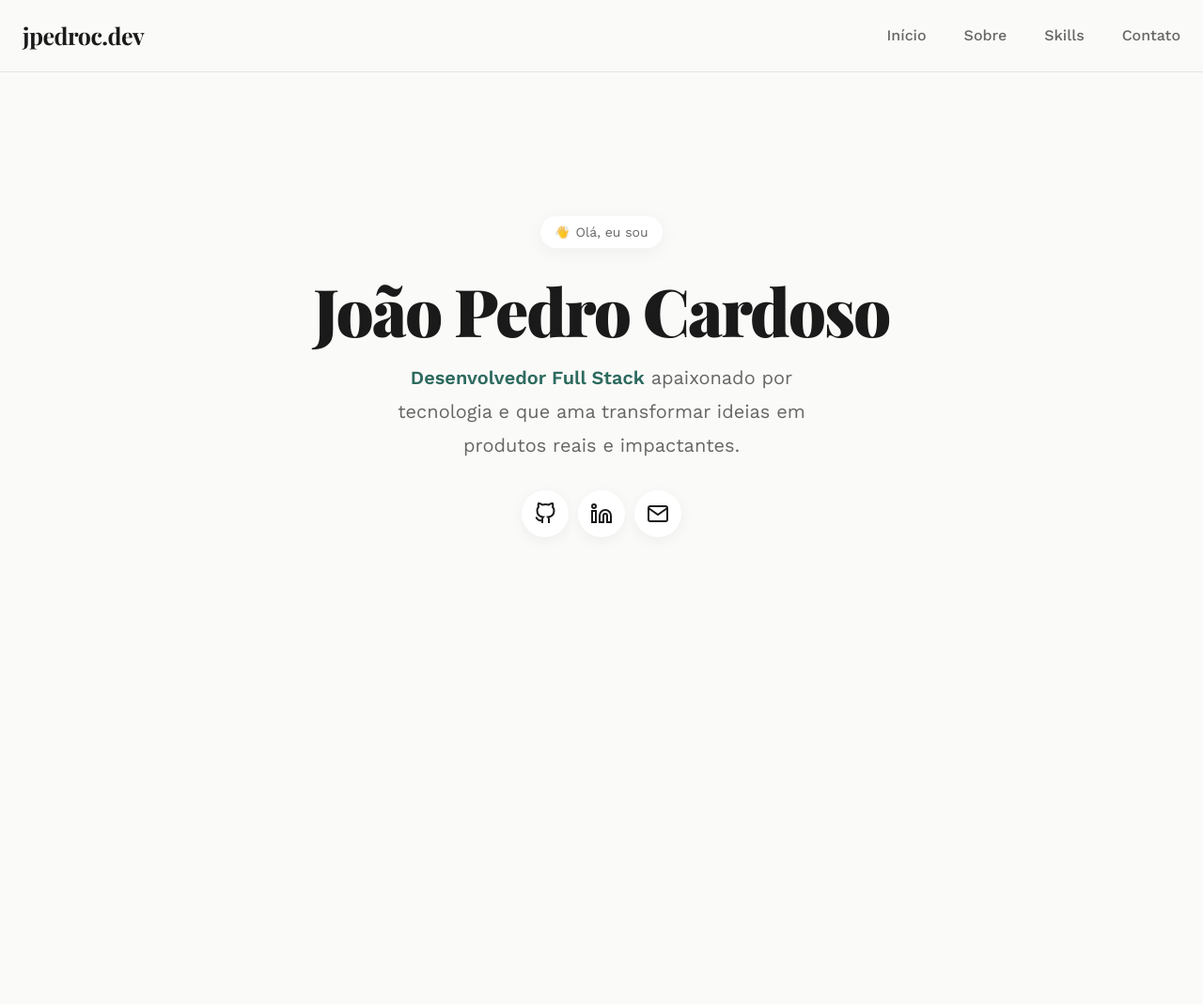
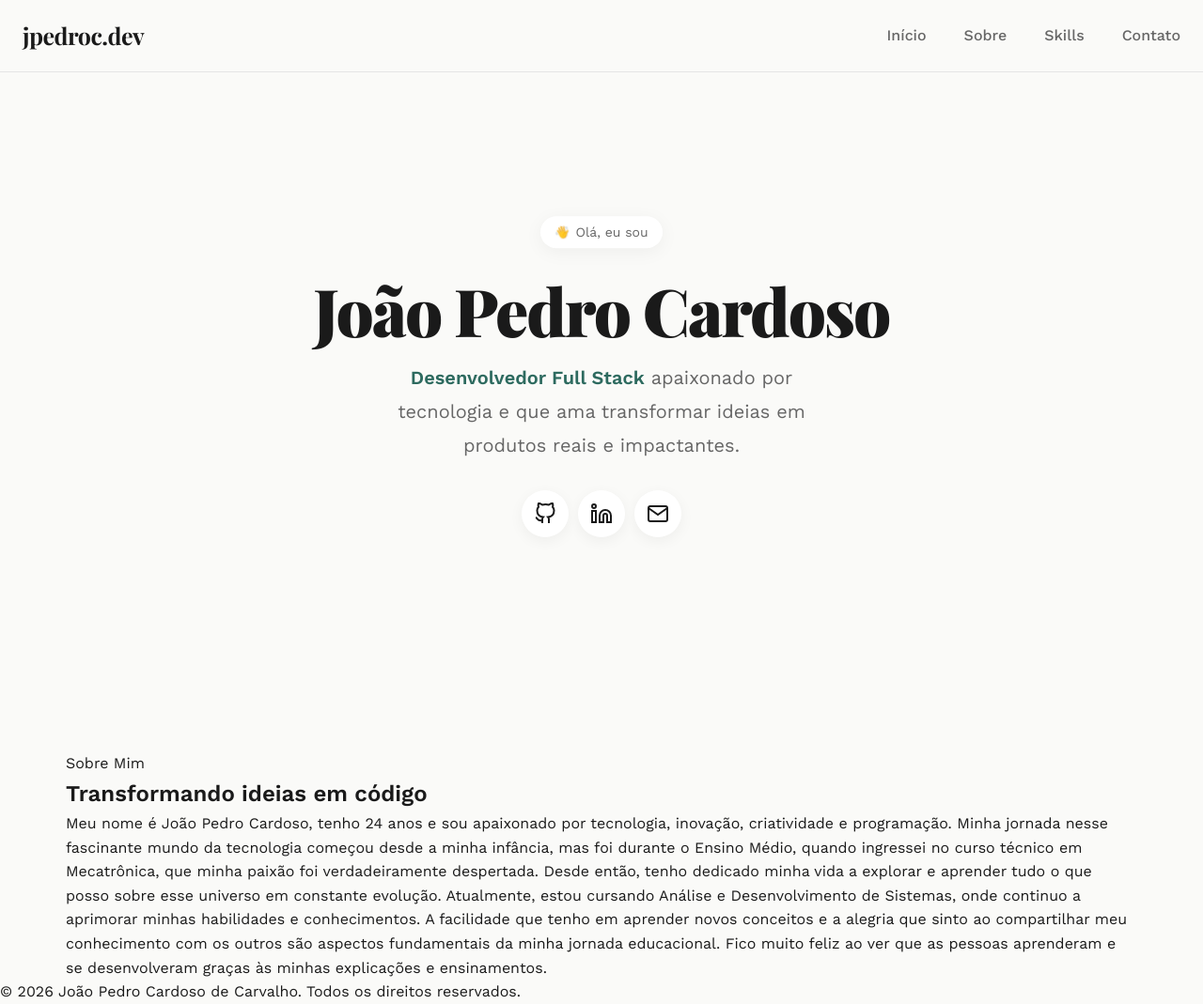
Before and after one commit to jpedr0c/jpedroc.dev, a website: page index.html in a window 1280 px wide. Shown: the whole page at 94% size. Before the commit the page ends 800 px from the top, so only its background shows below. Drawn offline with nearby package versions, Linux system fonts and the light colour scheme.

Commit message:
feat: Finalizado HTML da sessão Sobre mim e footer

```diff
--- a/index.html
+++ b/index.html
@@ -58,6 +58,25 @@
         </div>
       </div>
     </section>
+
+    <section id="sobre" class="about-section">
+      <div class="container">
+        <div class="section-header">
+          <span class="section-label">Sobre Mim</span>
+          <h2 class="section-title">Transformando ideias em código</h2>
+        </div>
+        <div class="about-text">
+          <p>
+            Meu nome é João Pedro Cardoso, tenho 24 anos e sou apaixonado por tecnologia, inovação, criatividade e programação. Minha jornada nesse fascinante mundo da tecnologia começou desde a minha infância, mas foi durante o Ensino Médio, quando ingressei no curso técnico em Mecatrônica, que minha paixão foi verdadeiramente despertada. Desde então, tenho dedicado minha vida a explorar e aprender tudo o que posso sobre esse universo em constante evolução. Atualmente, estou cursando Análise e Desenvolvimento de Sistemas, onde continuo a aprimorar minhas habilidades e conhecimentos. A facilidade que tenho em aprender novos conceitos e a alegria que sinto ao compartilhar meu conhecimento com os outros são aspectos fundamentais da minha jornada educacional. Fico muito feliz ao ver que as pessoas aprenderam e se desenvolveram graças às minhas explicações e ensinamentos.
+          </p>
+        </div>
+      </div>
+    </section>
+
   </main>
+
+  <footer class="main-footer">
+    <p>&copy; 2026 João Pedro Cardoso de Carvalho. Todos os direitos reservados.</p>
+  </footer>
 </body>
 </html>
```
